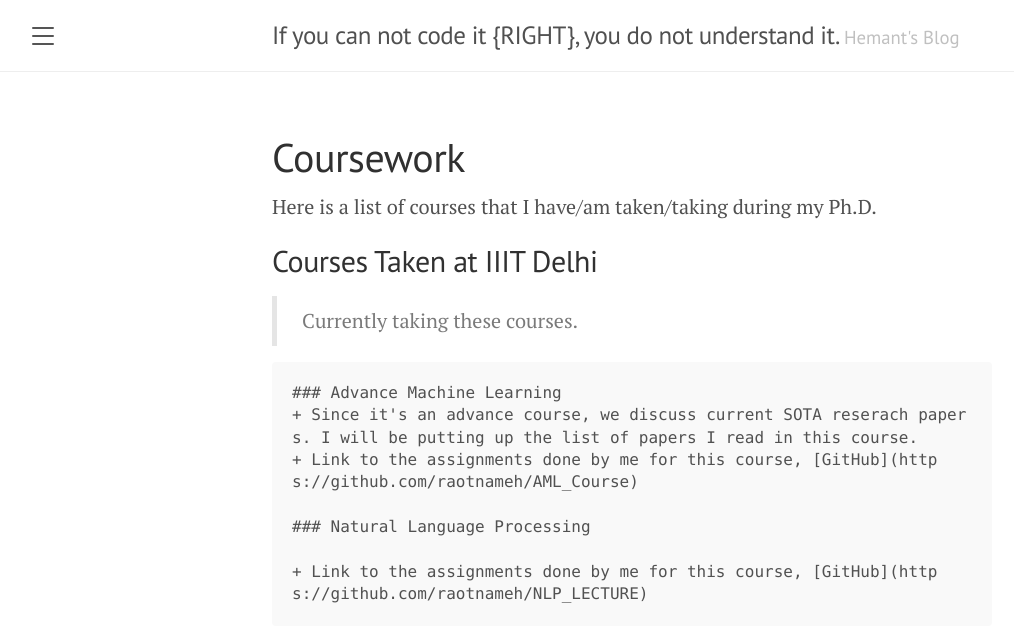
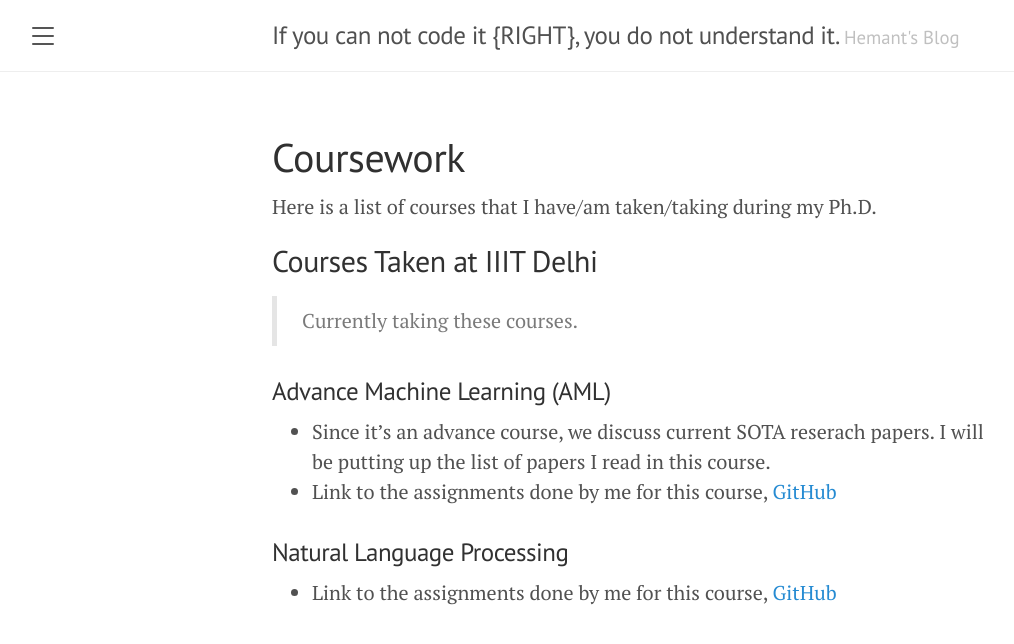
Before and after one commit to raotnameh/raotnameh.github.io, a Jekyll site: the page built from coursework.md, in a window 1280 px wide. Shown: the top 644 px of the page, without its empty margins (8-1022 px from the left). Built offline with Jekyll 4.4.1, drawn with Linux system fonts in a browser that asks for light colours; some of the changed lines change nothing that is shown.

Commit message:
It's just my website

```diff
--- a/coursework.md
+++ b/coursework.md
@@ -10,13 +10,13 @@ Here is a list of courses that I have/am taken/taking during my Ph.D.
 
 > Currently taking these courses.
 
-    ### Advance Machine Learning
-    + Since it's an advance course, we discuss current SOTA reserach papers. I will be putting up the list of papers I read in this course.
-    + Link to the assignments done by me for this course, [GitHub](https://github.com/raotnameh/AML_Course)
+### Advance Machine Learning (AML)
++ Since it's an advance course, we discuss current SOTA reserach papers. I will be putting up the list of papers I read in this course.
++ Link to the assignments done by me for this course, [GitHub](https://github.com/raotnameh/AML_Course)
 
-    ### Natural Language Processing
+### Natural Language Processing
 
-    + Link to the assignments done by me for this course, [GitHub](https://github.com/raotnameh/NLP_LECTURE)
++ Link to the assignments done by me for this course, [GitHub](https://github.com/raotnameh/NLP_LECTURE)
 
 <!--
 ## Teaching Assistantship at IIIT Delhi -->
```
